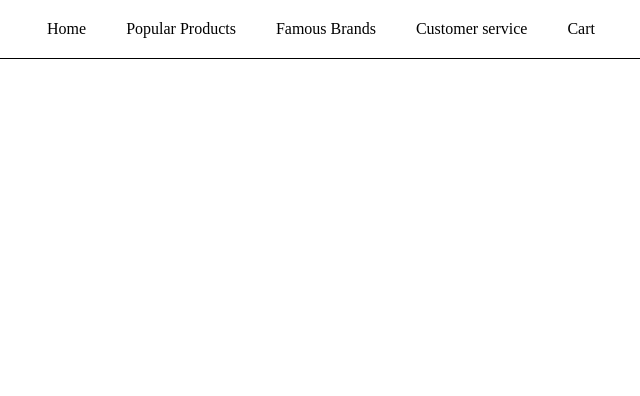
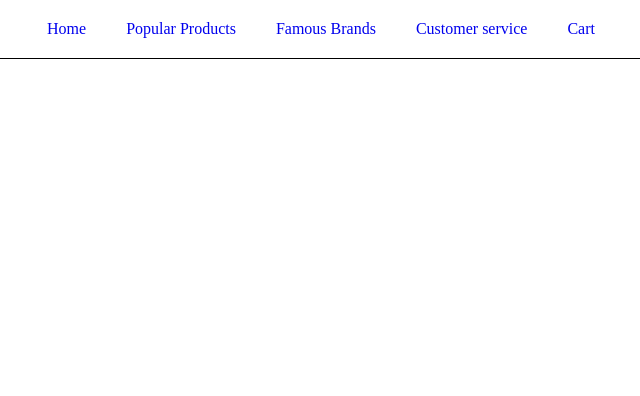
Before and after one commit to Anirudh3167/store-it, a plain HTML site: page HTML/cart.html in a window 1280 px wide. Shown: the top 396 px of the page, without its empty margins (319-959 px from the left). Drawn offline with Linux system fonts and the light colour scheme.

Commit message:
links of navbar added

```diff
--- a/HTML/cart.html
+++ b/HTML/cart.html
@@ -31,6 +31,9 @@
             cursor:pointer;
             transition: 1s;
         }
+        li a {
+            text-decoration: none;
+        }
         .main-container {
             display: flex;
             justify-content: center;
@@ -43,11 +46,11 @@
 <body>
     <nav>
         <ul>
-            <li>Home</li>
-            <li>Popular Products</li>
-            <li>Famous Brands</li>
-            <li>Customer service</li>
-            <li>Cart</li>
+            <li><a href="../store-it/index.html">Home</a></li>
+            <li><a href="../store-it/HTML/popular-products.html">Popular Products</a></li>
+            <li><a href="../store-it/HTML/famous-brands.html">Famous Brands</a></li>
+            <li><a href="../store-it/HTML/customer-service.html">Customer service</a></li>
+            <li><a href="../store-it/HTML/cart.html">Cart</a></li>
         </ul>
     </nav>
     <div class="main-container">
```
Also changed, not shown: HTML/customer-service.html (+8 -5 lines), HTML/famous-brands.html (+8 -5 lines), HTML/popular-products.html (+8 -5 lines), index.html (+8 -5 lines).
